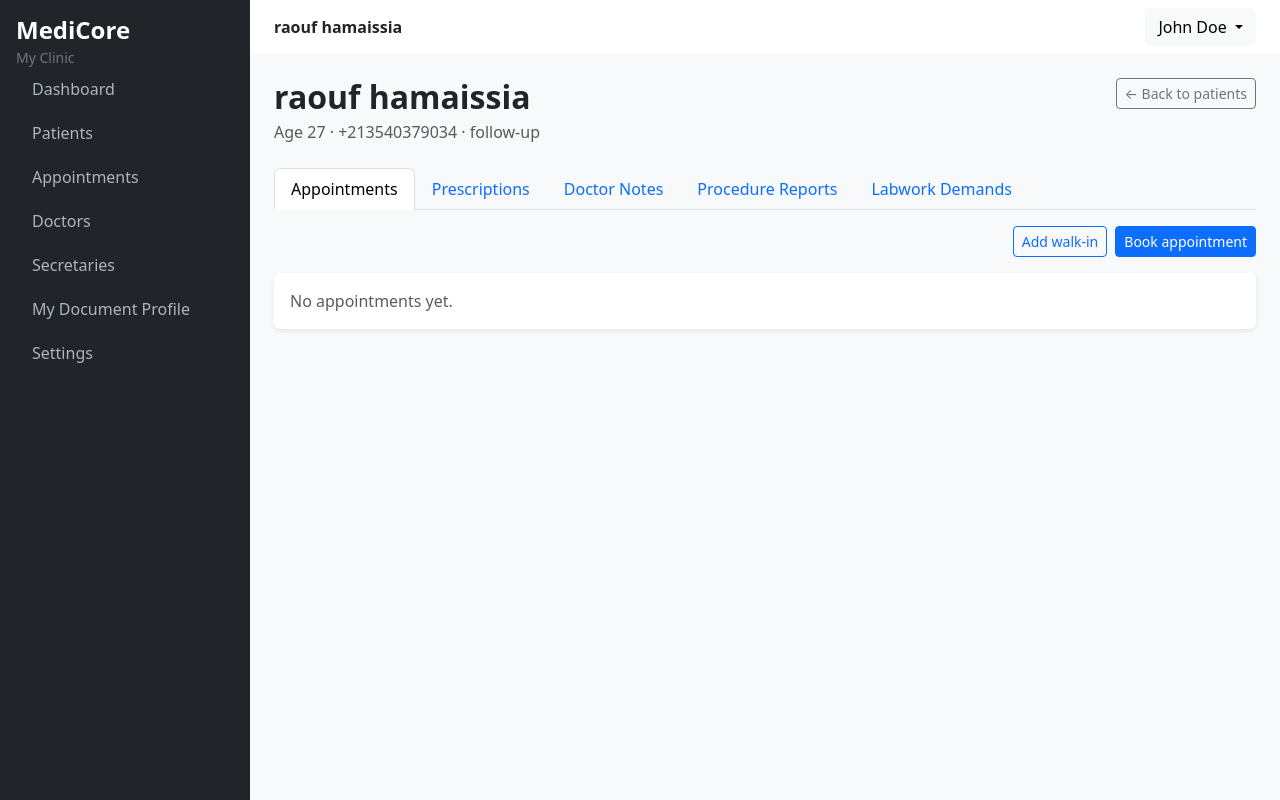
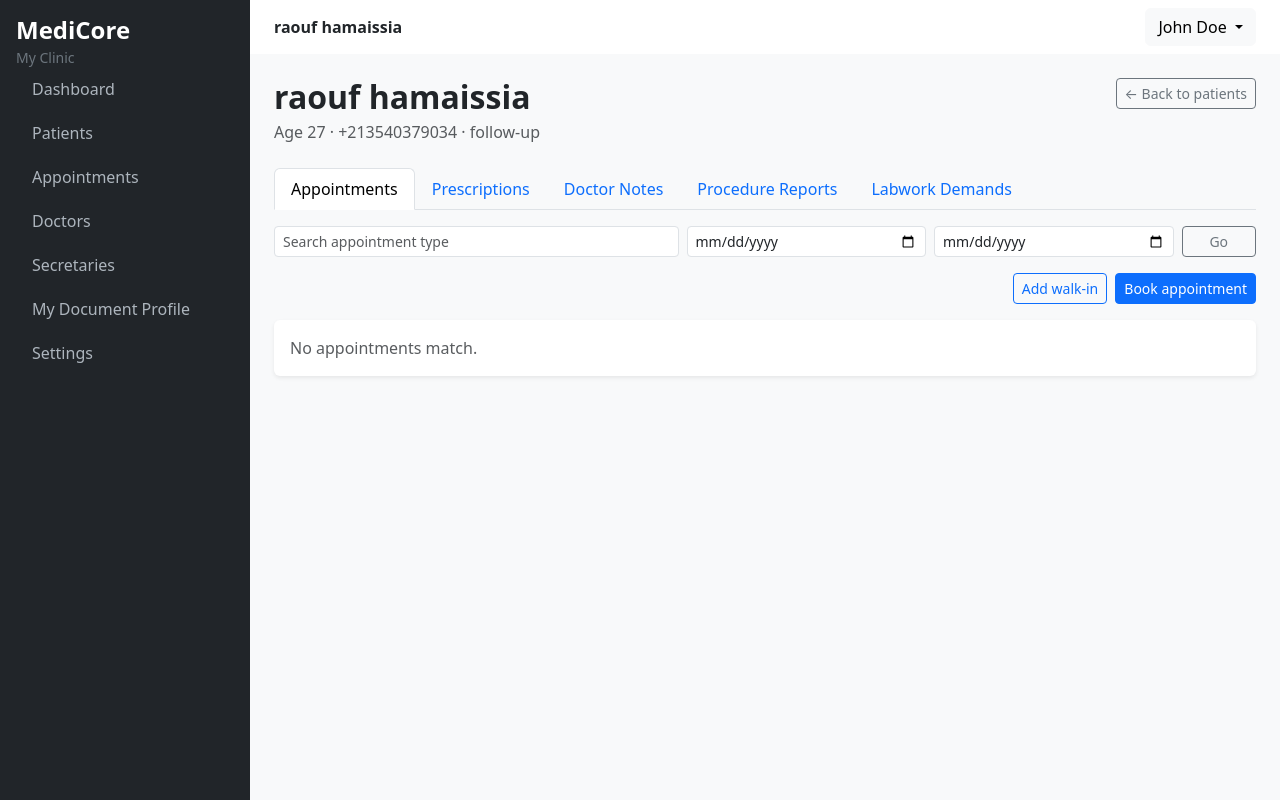
Before and after one commit to RaoufHamaissia/clinic-saas, a Django app: page /patients/1/ in a window 1280 px wide. Run offline with Django 5.2, Linux system fonts and the light colour scheme; a user stored in the database is signed in; data comes from the database, SQL or seed files in the repository; data that the repository does not hold is empty.

Commit message:
added filters  to details.html

```diff
--- a/patients/templates/patients/detail.html
+++ b/patients/templates/patients/detail.html
@@ -20,52 +20,49 @@
 
     <ul class="nav nav-tabs mb-3">
         <li class="nav-item">
-            <button class="nav-link active" data-bs-toggle="tab" data-bs-target="#appointments-tab" type="button">
-                Appointments
-            </button>
+            <button class="nav-link active" data-bs-toggle="tab" data-bs-target="#appointments-tab" type="button">Appointments</button>
         </li>
         <li class="nav-item">
-            <button class="nav-link" data-bs-toggle="tab" data-bs-target="#prescriptions-tab" type="button">
-                Prescriptions
-            </button>
+            <button class="nav-link" data-bs-toggle="tab" data-bs-target="#prescriptions-tab" type="button">Prescriptions</button>
         </li>
         <li class="nav-item">
-            <button class="nav-link" data-bs-toggle="tab" data-bs-target="#notes-tab" type="button">
-                Doctor Notes
-            </button>
+            <button class="nav-link" data-bs-toggle="tab" data-bs-target="#notes-tab" type="button">Doctor Notes</button>
         </li>
         <li class="nav-item">
-            <button class="nav-link" data-bs-toggle="tab" data-bs-target="#procedures-tab" type="button">
-                Procedure Reports
-            </button>
+            <button class="nav-link" data-bs-toggle="tab" data-bs-target="#procedures-tab" type="button">Procedure Reports</button>
         </li>
         <li class="nav-item">
-            <button class="nav-link" data-bs-toggle="tab" data-bs-target="#labwork-tab" type="button">
-                Labwork Demands
-            </button>
+            <button class="nav-link" data-bs-toggle="tab" data-bs-target="#labwork-tab" type="button">Labwork Demands</button>
         </li>
     </ul>
 
     <div class="tab-content">
 
         <div class="tab-pane fade show active" id="appointments-tab">
+            <form method="get" action="{% url 'patients:detail' patient.pk %}#appointments-tab" class="row g-2 mb-3">
+                <div class="col-md-5">
+                    <input type="text" name="appt_search" value="{{ filters.appt.search }}" class="form-control form-control-sm" placeholder="Search appointment type">
+                </div>
+                <div class="col-md-3"><input type="date" name="appt_start" value="{{ filters.appt.start }}" class="form-control form-control-sm"></div>
+                <div class="col-md-3"><input type="date" name="appt_end" value="{{ filters.appt.end }}" class="form-control form-control-sm"></div>
+                <div class="col-md-1"><button type="submit" class="btn btn-sm btn-outline-secondary w-100">Go</button></div>
+            </form>
+
             <div class="d-flex justify-content-end gap-2 mb-3">
-                <a href="{% url 'appointments:walk_in' %}?patient={{ patient.pk }}&next={% url 'patients:detail' patient.pk %}" class="btn btn-sm btn-outline-primary">
-                    Add walk-in
-                </a>
-                <a href="{% url 'appointments:add' %}?patient={{ patient.pk }}&next={% url 'patients:detail' patient.pk %}" class="btn btn-sm btn-primary">
-                    Book appointment
-                </a>
+                <a href="{% url 'appointments:walk_in' %}?patient={{ patient.pk }}&next={% url 'patients:detail' patient.pk %}" class="btn btn-sm btn-outline-primary">Add walk-in</a>
+                <a href="{% url 'appointments:add' %}?patient={{ patient.pk }}&next={% url 'patients:detail' patient.pk %}" class="btn btn-sm btn-primary">Book appointment</a>
             </div>
+
             <div class="card border-0 shadow-sm">
                 <div class="card-body">
                     {% if appointments %}
                         <table class="table align-middle mb-0">
-                            <thead><tr><th>Date</th><th>Doctor</th><th>Status</th></tr></thead>
+                            <thead><tr><th>Date</th><th>Type</th><th>Doctor</th><th>Status</th></tr></thead>
                             <tbody>
                                 {% for appt in appointments %}
                                     <tr>
                                         <td>{{ appt.scheduled_at|date:"Y-m-d H:i" }}</td>
+                                        <td>{{ appt.type }}</td>
                                         <td>{{ appt.doctor }}</td>
                                         <td><span class="badge bg-info text-dark">{{ appt.get_status_display }}</span></td>
                                     </tr>
@@ -73,18 +70,26 @@
                             </tbody>
                         </table>
                     {% else %}
-                        <p class="text-muted mb-0">No appointments yet.</p>
+                        <p class="text-muted mb-0">No appointments match.</p>
                     {% endif %}
                 </div>
             </div>
         </div>
 
         <div class="tab-pane fade" id="prescriptions-tab">
+            <form method="get" action="{% url 'patients:detail' patient.pk %}#prescriptions-tab" class="row g-2 mb-3">
+                <div class="col-md-5">
+                    <input type="text" name="rx_search" value="{{ filters.rx.search }}" class="form-control form-control-sm" placeholder="Search medication or notes">
+                </div>
+                <div class="col-md-3"><input type="date" name="rx_start" value="{{ filters.rx.start }}" class="form-control form-control-sm"></div>
+                <div class="col-md-3"><input type="date" name="rx_end" value="{{ filters.rx.end }}" class="form-control form-control-sm"></div>
+                <div class="col-md-1"><button type="submit" class="btn btn-sm btn-outline-secondary w-100">Go</button></div>
+            </form>
+
             <div class="d-flex justify-content-end mb-3">
-                <a href="{% url 'records:prescription_add' %}?patient={{ patient.pk }}" class="btn btn-sm btn-primary">
-                    New prescription
-                </a>
+                <a href="{% url 'patients:add_prescription' patient.pk %}" class="btn btn-sm btn-primary">New prescription</a>
             </div>
+
             <div class="card border-0 shadow-sm">
                 <div class="card-body">
                     {% if prescriptions %}
@@ -101,18 +106,26 @@
                             </tbody>
                         </table>
                     {% else %}
-                        <p class="text-muted mb-0">No prescriptions yet.</p>
+                        <p class="text-muted mb-0">No prescriptions match.</p>
                     {% endif %}
                 </div>
             </div>
         </div>
 
         <div class="tab-pane fade" id="notes-tab">
+            <form method="get" action="{% url 'patients:detail' patient.pk %}#notes-tab" class="row g-2 mb-3">
+                <div class="col-md-5">
+                    <input type="text" name="note_search" value="{{ filters.note.search }}" class="form-control form-control-sm" placeholder="Search note content">
+                </div>
+                <div class="col-md-3"><input type="date" name="note_start" value="{{ filters.note.start }}" class="form-control form-control-sm"></div>
+                <div class="col-md-3"><input type="date" name="note_end" value="{{ filters.note.end }}" class="form-control form-control-sm"></div>
+                <div class="col-md-1"><button type="submit" class="btn btn-sm btn-outline-secondary w-100">Go</button></div>
+            </form>
+
             <div class="d-flex justify-content-end mb-3">
-                <a href="{% url 'records:note_add' %}?patient={{ patient.pk }}" class="btn btn-sm btn-primary">
-                    New note
-                </a>
+                <a href="{% url 'patients:add_note' patient.pk %}" class="btn btn-sm btn-primary">New note</a>
             </div>
+
             <div class="card border-0 shadow-sm">
                 <div class="card-body">
                     {% if notes %}
@@ -129,18 +142,26 @@
                             </tbody>
                         </table>
                     {% else %}
-                        <p class="text-muted mb-0">No notes yet.</p>
+                        <p class="text-muted mb-0">No notes match.</p>
                     {% endif %}
                 </div>
             </div>
         </div>
 
         <div class="tab-pane fade" id="procedures-tab">
+            <form method="get" action="{% url 'patients:detail' patient.pk %}#procedures-tab" class="row g-2 mb-3">
+                <div class="col-md-5">
+                    <input type="text" name="proc_search" value="{{ filters.proc.search }}" class="form-control form-control-sm" placeholder="Search procedure or findings">
+                </div>
+                <div class="col-md-3"><input type="date" name="proc_start" value="{{ filters.proc.start }}" class="form-control form-control-sm"></div>
+                <div class="col-md-3"><input type="date" name="proc_end" value="{{ filters.proc.end }}" class="form-control form-control-sm"></div>
+                <div class="col-md-1"><button type="submit" class="btn btn-sm btn-outline-secondary w-100">Go</button></div>
+            </form>
+
             <div class="d-flex justify-content-end mb-3">
-                <a href="{% url 'records:procedure_report_add' %}?patient={{ patient.pk }}" class="btn btn-sm btn-primary">
-                    New report
-                </a>
+                <a href="{% url 'patients:add_procedure_report' patient.pk %}" class="btn btn-sm btn-primary">New report</a>
             </div>
+
             <div class="card border-0 shadow-sm">
                 <div class="card-body">
                     {% if procedure_reports %}
@@ -157,19 +178,26 @@
                             </tbody>
                         </table>
                     {% else %}
-                        <p class="text-muted mb-0">No procedure reports yet.</p>
+                        <p class="text-muted mb-0">No procedure reports match.</p>
                     {% endif %}
                 </div>
             </div>
         </div>
 
         <div class="tab-pane fade" id="labwork-tab">
+            <form method="get" action="{% url 'patients:detail' patient.pk %}#labwork-tab" class="row g-2 mb-3">
+                <div class="col-md-5">
+                    <input type="text" name="lab_search" value="{{ filters.lab.search }}" class="form-control form-control-sm" placeholder="Search test or indication">
+                </div>
+                <div class="col-md-3"><input type="date" name="lab_start" value="{{ filters.lab.start }}" class="form-control form-control-sm"></div>
+                <div class="col-md-3"><input type="date" name="lab_end" value="{{ filters.lab.end }}" class="form-control form-control-sm"></div>
+                <div class="col-md-1"><button type="submit" class="btn btn-sm btn-outline-secondary w-100">Go</button></div>
+            </form>
+
             <div class="d-flex justify-content-end mb-3">
-                <a href="{% url 'patients:add_prescription' patient.pk %}" class="btn btn-sm btn-primary">New prescription</a>
-                <a href="{% url 'patients:add_note' patient.pk %}" class="btn btn-sm btn-primary">New note</a>
-                <a href="{% url 'patients:add_procedure_report' patient.pk %}" class="btn btn-sm btn-primary">New report</a>
-                <a href="{% url 'patients:add_labwork_demand' patient.pk %}" class="btn btn-sm btn-primary">New Labwork demand</a>
+                <a href="{% url 'patients:add_labwork_demand' patient.pk %}" class="btn btn-sm btn-primary">New demand</a>
             </div>
+
             <div class="card border-0 shadow-sm">
                 <div class="card-body">
                     {% if labwork_demands %}
@@ -186,11 +214,22 @@
                             </tbody>
                         </table>
                     {% else %}
-                        <p class="text-muted mb-0">No labwork demands yet.</p>
+                        <p class="text-muted mb-0">No labwork demands match.</p>
                     {% endif %}
                 </div>
             </div>
         </div>
 
     </div>
+
+    <script>
+        document.addEventListener('DOMContentLoaded', function () {
+            if (window.location.hash) {
+                const trigger = document.querySelector('button[data-bs-target="' + window.location.hash + '"]');
+                if (trigger) {
+                    new bootstrap.Tab(trigger).show();
+                }
+            }
+        });
+    </script>
 {% endblock content %}
```
